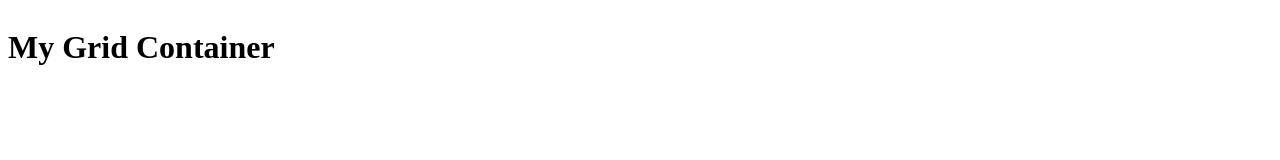
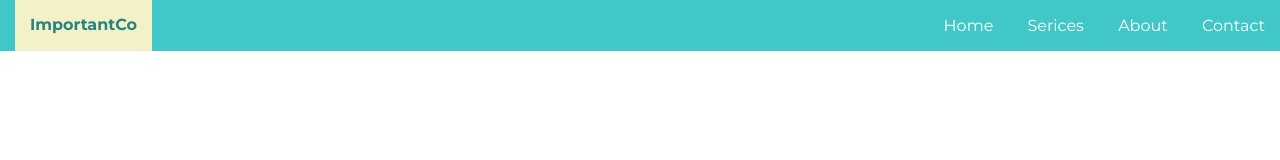
Before and after one commit to pre22/CSS_Grid, a plain HTML site: page index.htm in a window 1280 px wide. Drawn offline with Linux system fonts and the light colour scheme.

Commit message:
style: styled the two element inside the header

```diff
--- a/css/main.css
+++ b/css/main.css
@@ -1,3 +1,29 @@
-.grid-container {
+/* @import url('https://fonts.googleapis.com/css2?family=Montserrat&display=swap'); */
+@import url('https://fonts.googleapis.com/css2?family=Montserrat:wght@400;700&display=swap');
+
+body {
+    margin: 0;
+    font-family: 'Montserrat', sans-serif;
+}
+
+a { text-decoration: none; }
+ul { list-style-type: none; float: right; }
+ul li {
+    display: inline;
+}
+ul li a { color: #fff; padding: 15px;}
+
+#logo {
+    padding: 15px;
+    margin-left: 15px;
+    background-color: #F3F1C7;
+    color: #298383;
+    text-align: center;
+    font-weight: bold;
+    display: inline-block;
+}
+header {
+    background-color: #41C7C7;
     display: grid;
+    grid-template-columns: fit-content(20%) auto;
 }
--- a/index.htm
+++ b/index.htm
@@ -7,8 +7,17 @@
     <link rel="stylesheet" href="css/main.css">
 </head>
 <body>
-    <div class="grid-container">
-        <h1>My Grid Container</h1>
-    </div>
+  <header>
+      <a href="#" id="logo">ImportantCo</a>
+
+      <nav>
+          <ul>
+              <li><a href="#">Home</a></li>
+              <li><a href="#">Serices</a></li>
+              <li><a href="#">About</a></li>
+              <li><a href="#">Contact</a></li>
+          </ul>
+      </nav>
+  </header>
 </body>
 </html>
```
